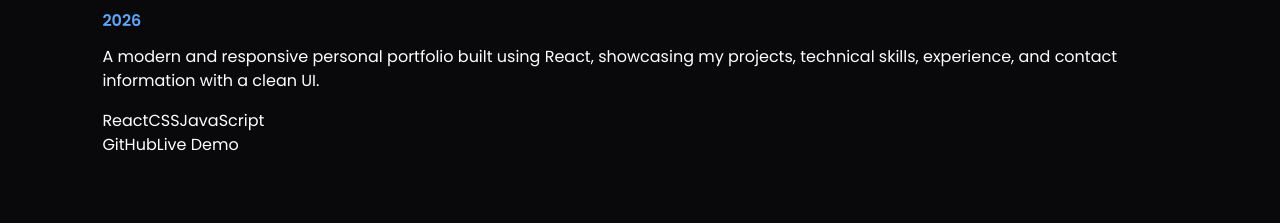
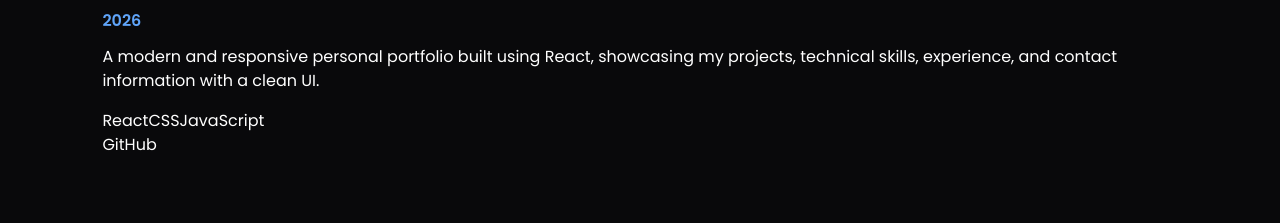
Before and after one commit to Avishkar-5003/portfolio, a React (Create React App) app: page / in a window 1280 px wide. Shown: the part 5660-5883 px from the top of the page. Built offline with nearby package versions, Linux system fonts and the light colour scheme.

Commit message:
Fix Vercel build errors

```diff
--- a/src/App.js
+++ b/src/App.js
@@ -7,7 +7,7 @@ import About from "./components/About/About";
 import Skills from "./components/Skills/Skills";
 import Projects from "./components/Projects/Projects";
 import Experience from "./components/Experience/Experience";
-import Education from "./components/Education/Education";
+// import Education from "./components/Education/Education";
 import Contact from "./components/Contact/Contact";
 import Footer from "./components/Footer/Futer";
 import Certifications from "./components/Certifications/Certifications";
--- a/src/components/Projects/Projects.jsx
+++ b/src/components/Projects/Projects.jsx
@@ -115,11 +115,13 @@ function Projects() {
               <span>JavaScript</span>
             </div>
 
-            <div className="project-buttons">
-              <a href="#">GitHub</a>
-              <a href="#">Live Demo</a>
-            </div>
-
+            <a
+              href="https://github.com/Avishkar-5003"
+              target="_blank"
+              rel="noreferrer"
+            >
+              GitHub
+            </a>
           </div>
 
         </div>
```
Also changed, not shown: 1 other file (tests, documents, lock files or other folders).
